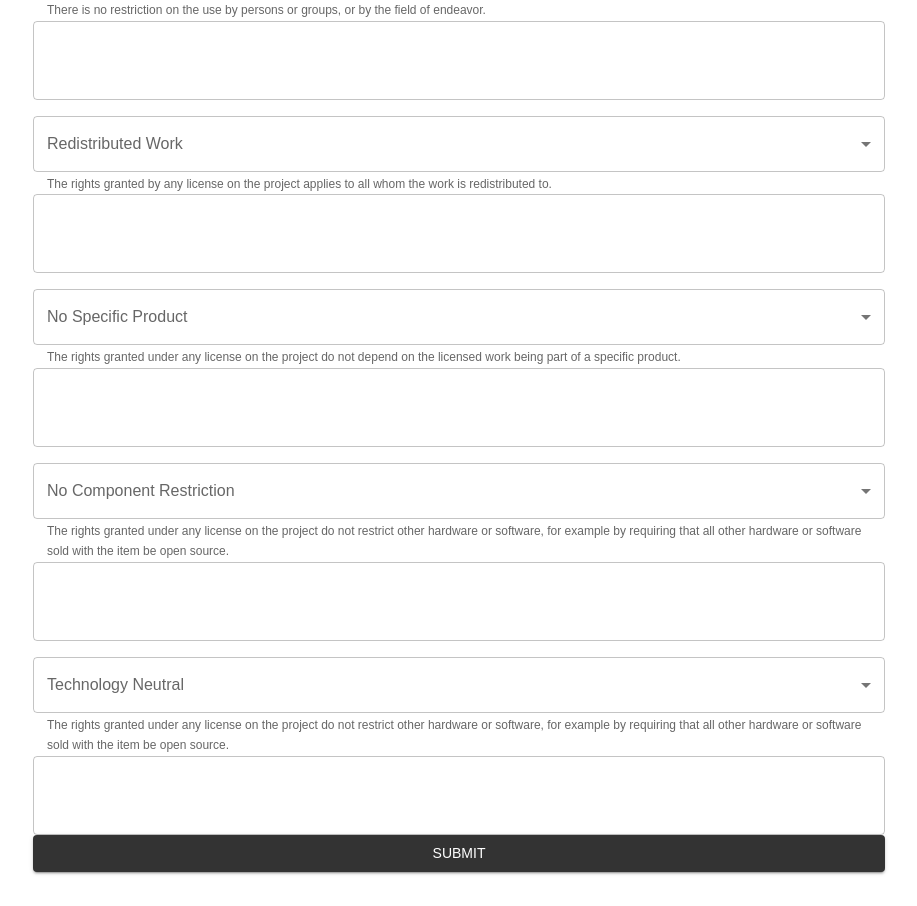
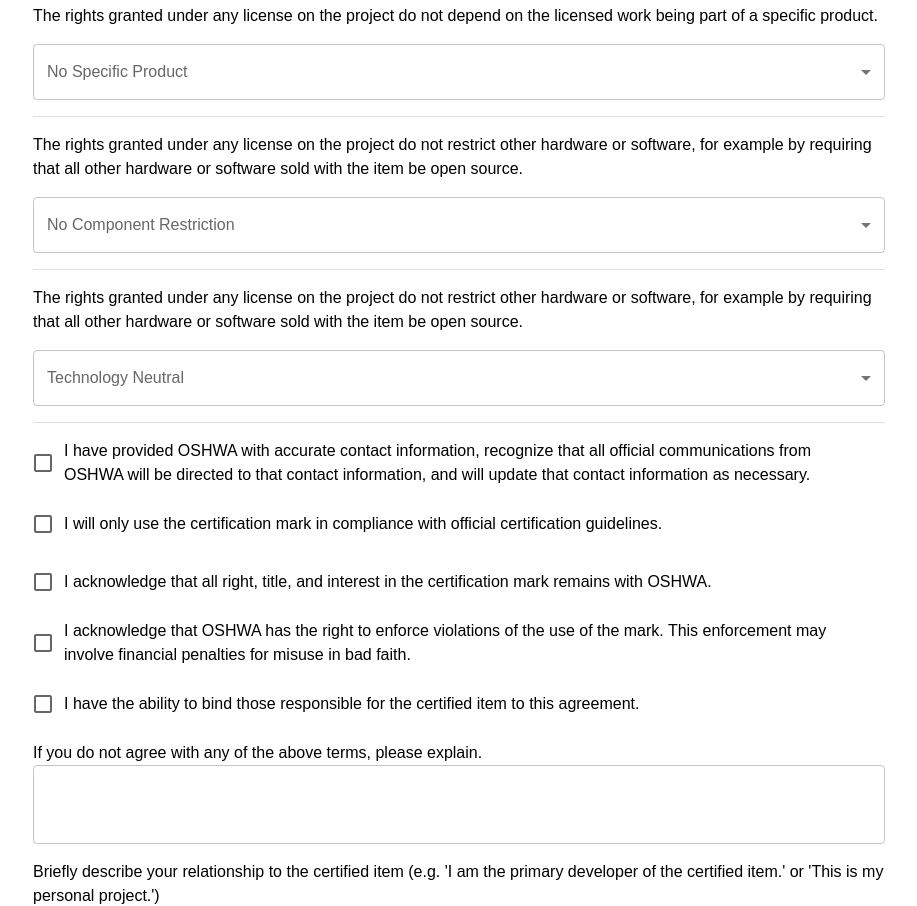
Before and after one commit to Appropedia/oshwa-appro, a React (Create React App) app in the folder client/: page /validate in a window 1280 px wide. Shown: the part 890-1796 px from the top of the page, without its empty margins (181-1098 px from the left). Before the commit the page ends 1770 px from the top, so only its background shows below. Built offline with nearby package versions, Linux system fonts and the light colour scheme.

Commit message:
Feat: Finish adding form fields

```diff
--- a/client/src/components/OSHWAForm.js
+++ b/client/src/components/OSHWAForm.js
@@ -1,6 +1,9 @@
 import {
   Button,
+  Checkbox,
+  Divider,
   FormControl,
+  FormControlLabel,
   FormHelperText,
   InputLabel,
   MenuItem,
@@ -10,9 +13,10 @@ import {
 } from "@mui/material";
 import React from "react";
 import { useFormik } from "formik";
+var axios = require("axios");
 
 const OSHWAForm = (props) => {
-  const OSHWAFields = [
+  const OSHWATruthFields = [
     {
       OSHWAField: "noCommercialRestriction",
       explanationField: "explanationNcr",
@@ -63,6 +67,47 @@ const OSHWAForm = (props) => {
     },
   ];
 
+  const OSHWAAgreeFields = [
+    {
+      OSHWAField: "accurateContactInformation",
+      term: "I have provided OSHWA with accurate contact information, recognize that all official communications from OSHWA will be directed to that contact information, and will update that contact information as necessary.",
+    },
+    {
+      OSHWAField: "complianceWithOfficialCertificationGuidelines",
+      term: "I will only use the certification mark in compliance with official certification guidelines.",
+    },
+    {
+      OSHWAField: "oshwaCertificationMark",
+      term: "I acknowledge that all right, title, and interest in the certification mark remains with OSHWA.",
+    },
+    {
+      OSHWAField: "violationsEnforcement",
+      term: "I acknowledge that OSHWA has the right to enforce violations of the use of the mark. This enforcement may involve financial penalties for misuse in bad faith.",
+    },
+    {
+      OSHWAField: "violationsEnforcement",
+      term: "I have the ability to bind those responsible for the certified item to this agreement.",
+    },
+  ];
+
+  const OSHWATextFields = [
+    {
+      OSHWAField: "explanationCertificationTerms",
+      description:
+        "If you do not agree with any of the above terms, please explain.",
+    },
+    {
+      OSHWAField: "relationship",
+      description:
+        "Briefly describe your relationship to the certified item (e.g. 'I am the primary developer of the certified item.' or 'This is my personal project.')",
+    },
+    {
+      OSHWAField: "parentName",
+      description:
+        "If you are the parent or legal guardian entering into this agreement on behalf of an individual under the age of 18, please provide your name to certify that you also agree to be bound by this agreement.",
+    },
+  ];
+
   function transformOSHWAField(OSHWAField) {
     const words = OSHWAField.replace(/([a-z0-9])([A-Z])/g, "$1 $2");
     const capitalized = words.charAt(0).toUpperCase() + words.slice(1);
@@ -72,6 +117,14 @@ const OSHWAForm = (props) => {
   const formik = useFormik({
     initialValues: {},
     onSubmit: (values) => {
+      const certificationMarkTerms = {};
+      for (const obj of OSHWATextFields) {
+        certificationMarkTerms[obj.OSHWAField] = values[obj.OSHWAField];
+        delete values[obj.OSHWAField];
+      }
+      const OSHWAData = { ...props.parsedApproData, ...values };
+      // send OSHWAData to server to be sent to OSHWA
+      console.log(JSON.stringify(values, null, 2));
       alert(JSON.stringify(values, null, 2));
     },
   });
@@ -85,8 +138,10 @@ const OSHWAForm = (props) => {
       <div>
         <form onSubmit={formik.handleSubmit}>
           <div>
-            {OSHWAFields.map((element, index) => (
-              <FormControl fullWidth sx={{ marginTop: "2vh" }}>
+            {OSHWATruthFields.map((element, index) => (
+              <div style={{ marginBottom: "2vh" }} key={index}>
+                <Typography variant="body1">{element.description}</Typography>
+                <FormControl fullWidth sx={{ margin: "2vh 0" }}>
                   <InputLabel>
                     {transformOSHWAField(element.OSHWAField)}
                   </InputLabel>
@@ -98,10 +153,47 @@ const OSHWAForm = (props) => {
                     <MenuItem value={true}>True</MenuItem>
                     <MenuItem value={false}>False</MenuItem>
                   </Select>
-                <FormHelperText>{element.description}</FormHelperText>
-                <TextField name={element.explanationField} multiline rows={2} maxRows={4} onChange={formik.handleChange}/>
+                  {formik.values[element.OSHWAField] == false && (
+                    <TextField
+                      placeholder="Required if answered false above."
+                      name={element.explanationField}
+                      multiline
+                      rows={2}
+                      maxRows={4}
+                      onChange={formik.handleChange}
+                    />
+                  )}
                 </FormControl>
+                <Divider />
+              </div>
             ))}
+            {OSHWAAgreeFields.map((element, index) => (
+              <div style={{ marginBottom: "2vh" }}>
+                <FormControlLabel
+                  control={<Checkbox />}
+                  label={element.term}
+                  name={element.OSHWAField}
+                  onChange={formik.handleChange}
+                />
+              </div>
+            ))}
+            {OSHWATextFields.map((element, index) => (
+              <div style={{ margin: "2vh 0" }}>
+                <Typography variant="body1">{element.description}</Typography>
+                <TextField
+                  fullWidth
+                  name={element.OSHWAField}
+                  multiline
+                  rows={2}
+                  maxRows={4}
+                  onChange={formik.handleChange}
+                />
+              </div>
+            ))}
+            <FormControlLabel
+              control={<Checkbox />}
+              label="I agree to the terms of the OSHWA Open Source Hardware Certification Mark License Agreement, including the Requirements for Certification and Usage Guidelines incorporated by reference and including license terms that are not present in or conflict with this web form. I acknowledge that by agreeing to the terms of the OSHWA Open Source Hardware Certification Mark License Agreement that I am binding the entity listed to the License Agreement. I recognize that I will receive my unique identification number that allows me to promote my project as OSHWA Open Source Hardware Certified in compliance with the user guidelines via the email provided to OSHWA after submitting this form."
+            />
             <Button fullWidth color="primary" variant="contained" type="submit">
               Submit
             </Button>
```
Lines whose indentation alone changed are shown as unchanged.
